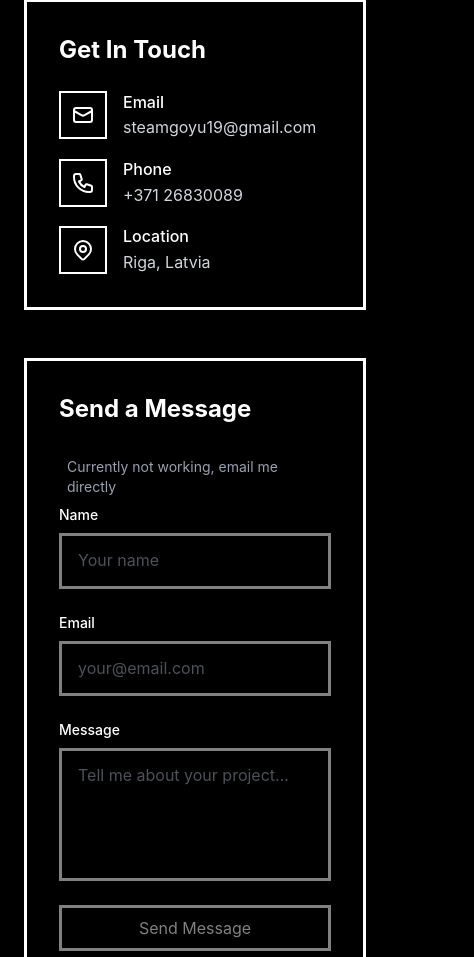
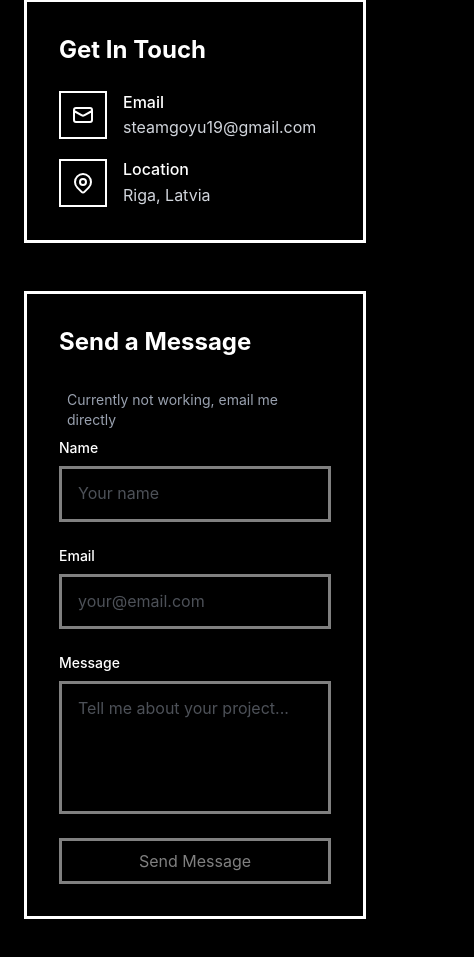
Before and after one commit to lmoboy/portfolio, a SvelteKit app: page / in a window 390 px wide. Shown: the part 5470-6427 px from the top of the page, 474 px wide, since content can reach past the window. Built offline with nearby package versions, Linux system fonts and the light colour scheme.

Commit message:
remo phone for spam reasons

```diff
--- a/src/lib/components/UI/ScrambleText.svelte
+++ b/src/lib/components/UI/ScrambleText.svelte
@@ -31,7 +31,6 @@
    function randomChar() {
       return chars[Math.floor(Math.random() * chars.length)]
    }
-
    // Update animation frame
    function update() {
       // Check if we're in browser environment
--- a/src/routes/+page.svelte
+++ b/src/routes/+page.svelte
@@ -205,9 +205,12 @@
       <div class="max-w-6xl mx-auto">
          <div data-aos="fade-up" class="text-center mb-16">
             <h2 class="text-4xl md:text-5xl font-bold text-white mb-6">
-            <client:only>
-                <ScrambleText text="Skills & Expertise" className="text-white" />
-            </client:only>
+               <client:only>
+                  <ScrambleText
+                     text="Skills & Expertise"
+                     className="text-white"
+                  />
+               </client:only>
             </h2>
             <p class="text-xl text-gray-300 max-w-2xl mx-auto">
                Technologies and tools I work with to bring ideas to life
@@ -450,30 +453,6 @@
                                  stroke-linecap="round"
                                  stroke-linejoin="round"
                                  stroke-width="2"
-                                 d="M3 5a2 2 0 012-2h3.28a1 1 0 01.948.684l1.498 4.493a1 1 0 01-.502 1.21l-2.257 1.13a11.042 11.042 0 005.516 5.516l1.13-2.257a1 1 0 011.21-.502l4.493 1.498a1 1 0 01.684.949V19a2 2 0 01-2 2h-1C9.716 21 3 14.284 3 6V5z"
-                              ></path>
-                           </svg>
-                        </div>
-                        <div>
-                           <p class="text-white font-medium">Phone</p>
-                           <p class="text-gray-300">+371 26830089</p>
-                        </div>
-                     </div>
-
-                     <div class="flex items-center gap-4">
-                        <div
-                           class="w-12 h-12 border-2 border-white bg-black flex items-center justify-center"
-                        >
-                           <svg
-                              class="w-6 h-6 text-white"
-                              fill="none"
-                              stroke="currentColor"
-                              viewBox="0 0 24 24"
-                           >
-                              <path
-                                 stroke-linecap="round"
-                                 stroke-linejoin="round"
-                                 stroke-width="2"
                                  d="M17.657 16.657L13.414 20.9a1.998 1.998 0 01-2.827 0l-4.244-4.243a8 8 0 1111.314 0z"
                               ></path>
                               <path
```
